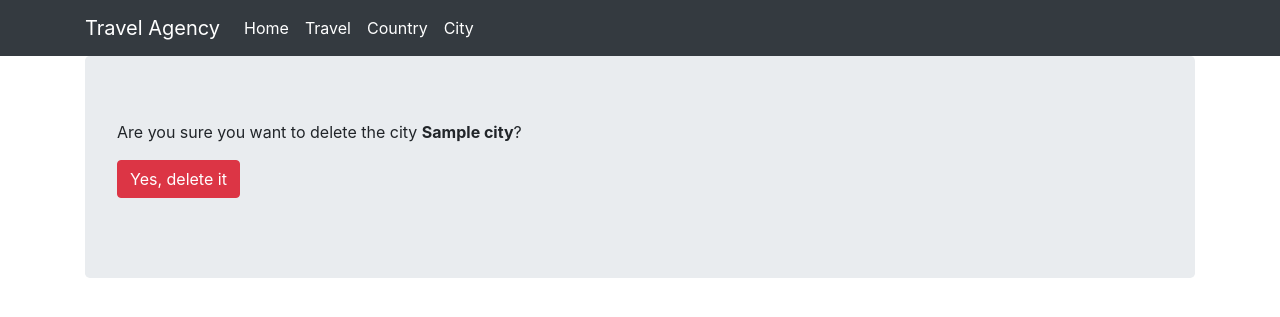
After one commit to DanielGyure/TravelProject, a Django app: page /cities/1/delete in a window 1280 px wide. The commit adds this page. Shown: the top 317 px of the page. Run offline with Django 4.2, Linux system fonts and the light colour scheme; tables that the repository leaves empty hold one stand-in row (values such as "Sample post"); some libraries are stand-ins or nearby versions.

Commit message:
Added DeleteCityView

```diff
--- a/TravelProject/TravelProject/urls.py
+++ b/TravelProject/TravelProject/urls.py
@@ -19,7 +19,7 @@ from viewer.views import (
     WelcomeView, TravelListView, TravelDetailView, CreateTravelView,
     UpdateTravelView, DeleteTravel, CountryListView, CountryDetailView, CreateCountryView,
     UpdateCountryView, DeleteCountry, CityListView, CityDetailView, CreateCityView, UpdateCityView,
-
+    DeleteCityView
 )
 
 urlpatterns = [
@@ -39,4 +39,5 @@ urlpatterns = [
     path('cities/<int:pk>', CityDetailView.as_view(), name='city_detail'),
     path('cities/create', CreateCityView.as_view(), name='create_city'),
     path('cities/<int:pk>/update', UpdateCityView.as_view(), name='update_city'),
+    path('cities/<int:pk>/delete', DeleteCityView.as_view(), name='delete_city'),
 ]
--- a/TravelProject/viewer/templates/city_detail.html
+++ b/TravelProject/viewer/templates/city_detail.html
@@ -1,6 +1,11 @@
 {% extends 'base.html'  %}
 
 {% block content %}
+
+<a href="{% url 'update_city' city.id %}" class="btn btn-success">Update City</a>
+<a href="{% url 'delete_city' city.id %}" class="btn btn-success">Delete City</a>
+
+<hr>
 
 <p><b>Name:</b> {{city.name}}</p>
 <p><b>Country:</b> {{city.country}}</p>
--- /dev/null
+++ b/TravelProject/viewer/templates/delete_city.html
@@ -0,0 +1,15 @@
+{% extends 'base.html'  %}
+
+{% block content %}
+
+<form method="post">
+
+    {% csrf_token %}
+
+    <p>Are you sure you want to delete the city <b>{{city.name}}</b>?</p>
+
+    <input type="submit" value="Yes, delete it" class="btn btn-danger">
+
+</form>
+
+{% endblock %}
--- a/TravelProject/viewer/views.py
+++ b/TravelProject/viewer/views.py
@@ -89,3 +89,9 @@ class UpdateCityView(UpdateView):
     fields = '__all__'
     context_object_name = 'city'
     success_url = reverse_lazy('cities')
+
+class DeleteCityView(DeleteView):
+    template_name = 'delete_city.html'
+    model = City
+    context_object_name = 'city'
+    success_url = reverse_lazy('cities')
```
